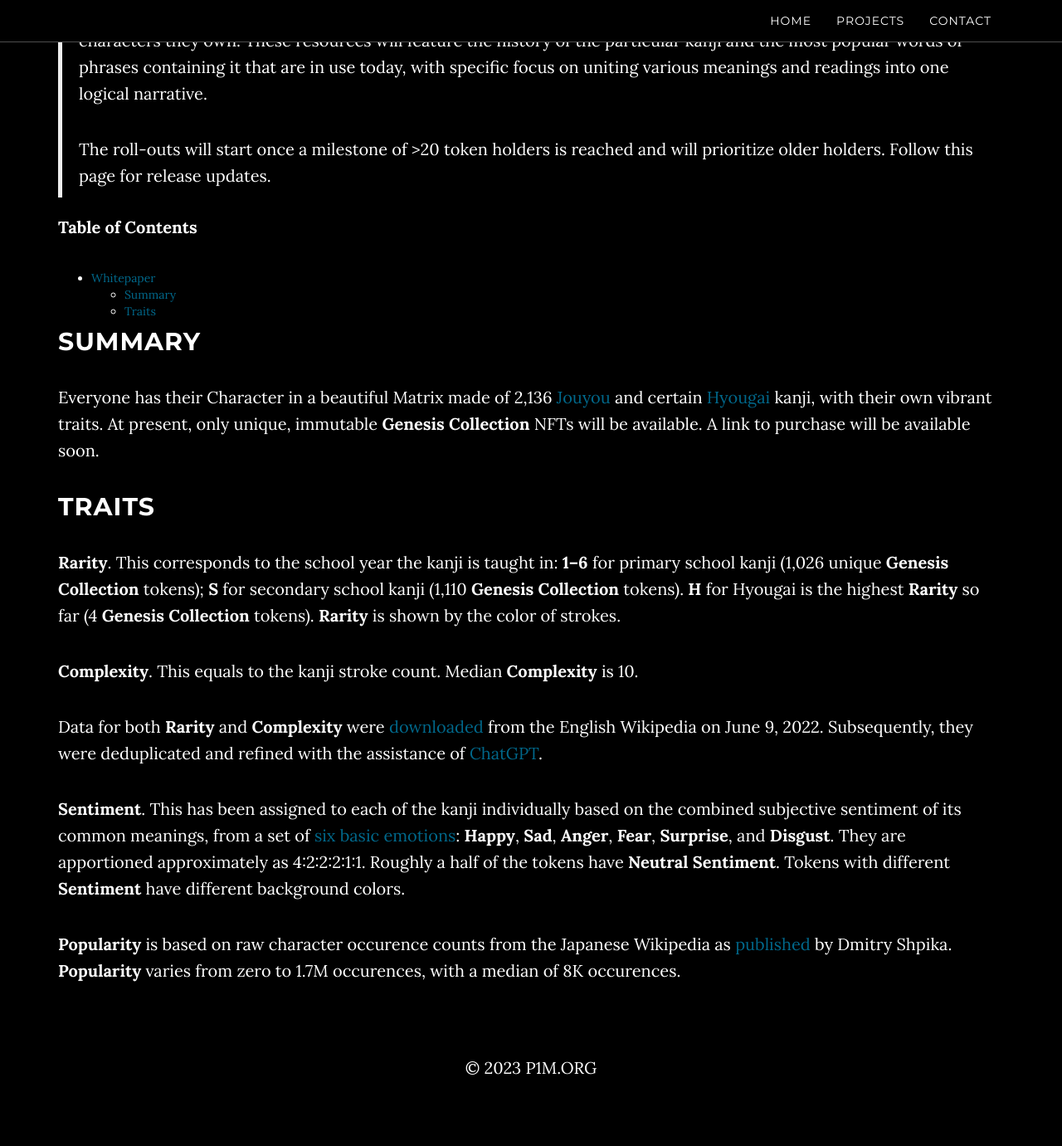
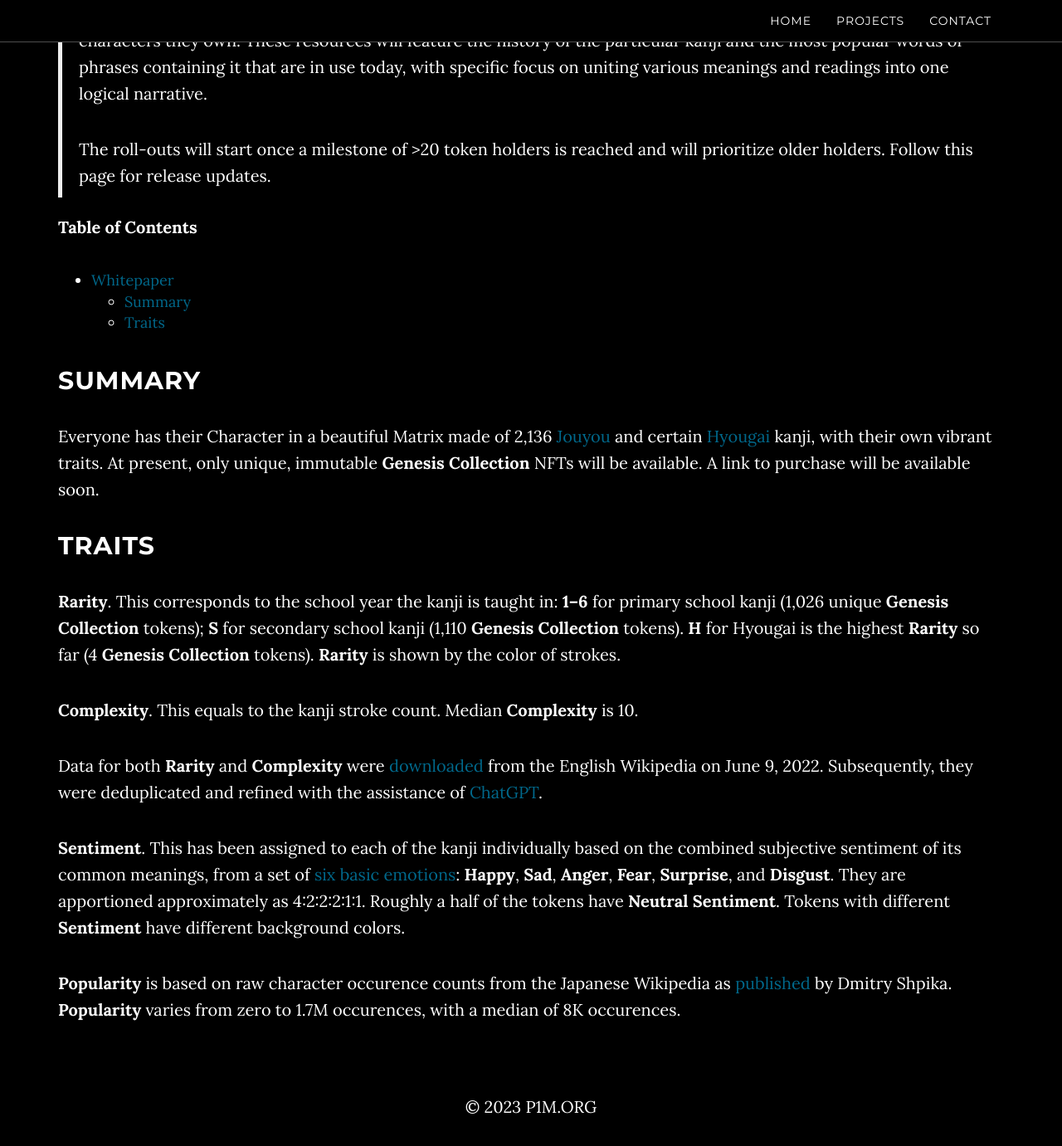
Before and after one commit to p1m-ortho/p1m.github.io, a Jekyll site: the page built from matrixjouyou.md, in a window 1280 px wide and 1400 px high, scrolled down 619 px. Shown: the top 1381 px of the window at 83% size. Built offline with Jekyll 4.4.1, drawn with Linux system fonts in a browser that asks for light colours; before the commit the page ends 1972 px from its top, so only the background shows below that.

Commit message:
Fix TOC layout

```diff
--- a/_layouts/style.css
+++ b/_layouts/style.css
@@ -4,3 +4,8 @@
 section img {
     width: 100%;
 }
+
+ul#markdown-toc {
+    margin-bottom: 40px;
+    font-size: 18px;
+}
--- a/matrixjouyou.md
+++ b/matrixjouyou.md
@@ -14,7 +14,6 @@ description: Everyone has their Character in a beautiful Matrix made of 2,136 Jo
 > The roll-outs will start once a milestone of >20 token holders is reached and will prioritize older holders. Follow this page for release updates.
 
 **Table of Contents**
-
 
 * TOC
 {:toc}
```
